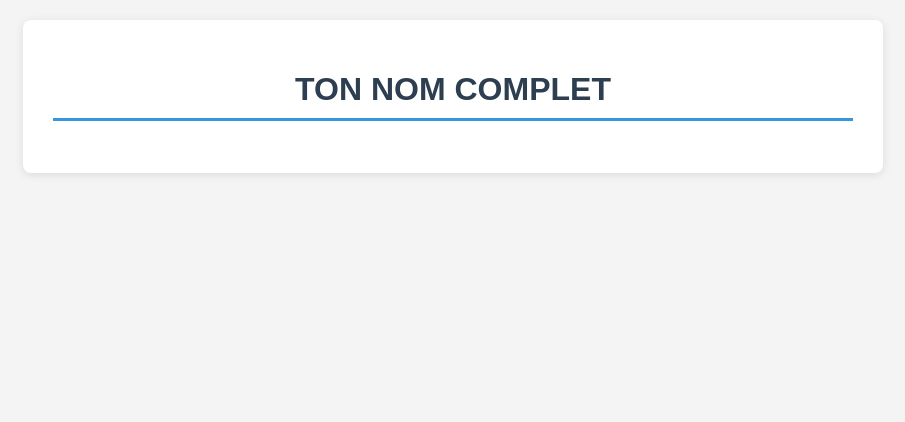
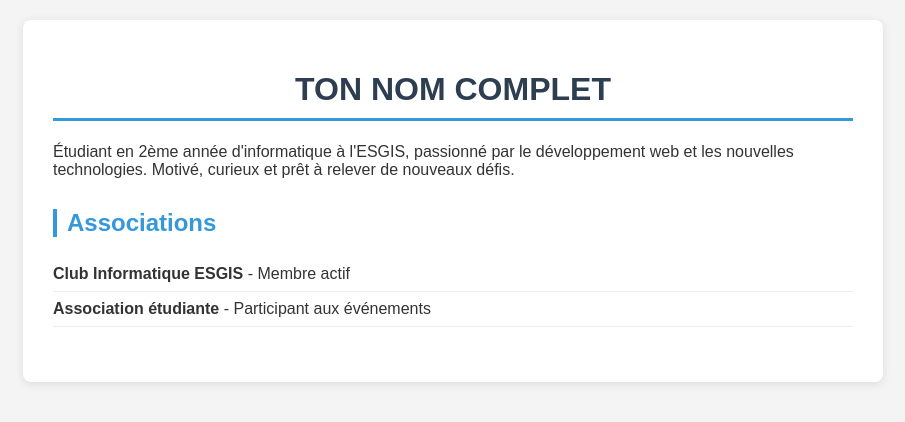
Before and after one commit to vodynoobs-dotcom/mon-cv, a plain HTML site: page index.html in a window 1280 px wide. Shown: the whole page, without its empty margins (187-1092 px from the left). Drawn offline with Linux system fonts and the light colour scheme.

Commit message:
mise en place de la section associations

```diff
--- a/index.html
+++ b/index.html
@@ -11,6 +11,16 @@
         <header>
             <h1>TON NOM COMPLET</h1>
         </header>
+        <section class="description">
+            <p>Étudiant en 2ème année d'informatique à l'ESGIS, passionné par le développement web et les nouvelles technologies. Motivé, curieux et prêt à relever de nouveaux défis.</p>
+        </section>
+        <section class="associations">
+            <h2>Associations</h2>
+            <ul>
+                <li><strong>Club Informatique ESGIS</strong> - Membre actif</li>
+                <li><strong>Association étudiante</strong> - Participant aux événements</li>
+            </ul>
+        </section>
     </div>
 </body>
 </html>
```
